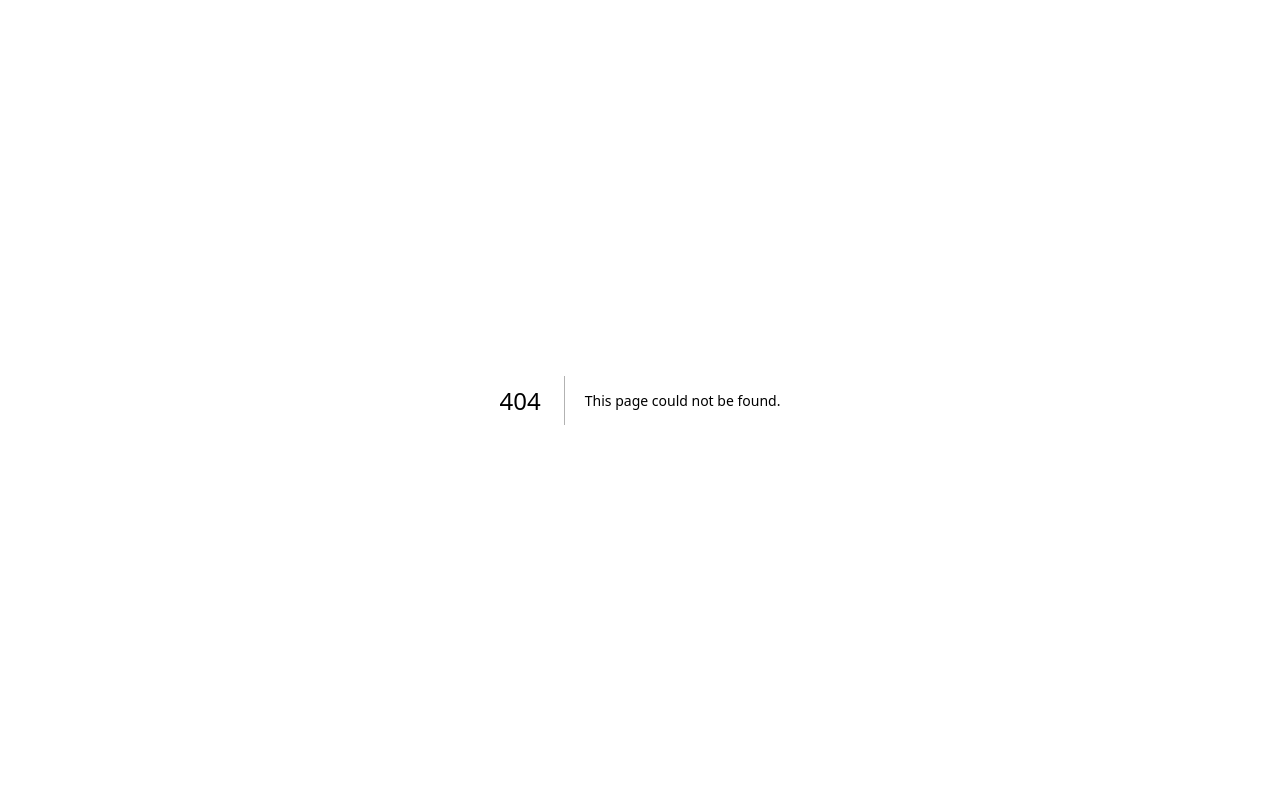
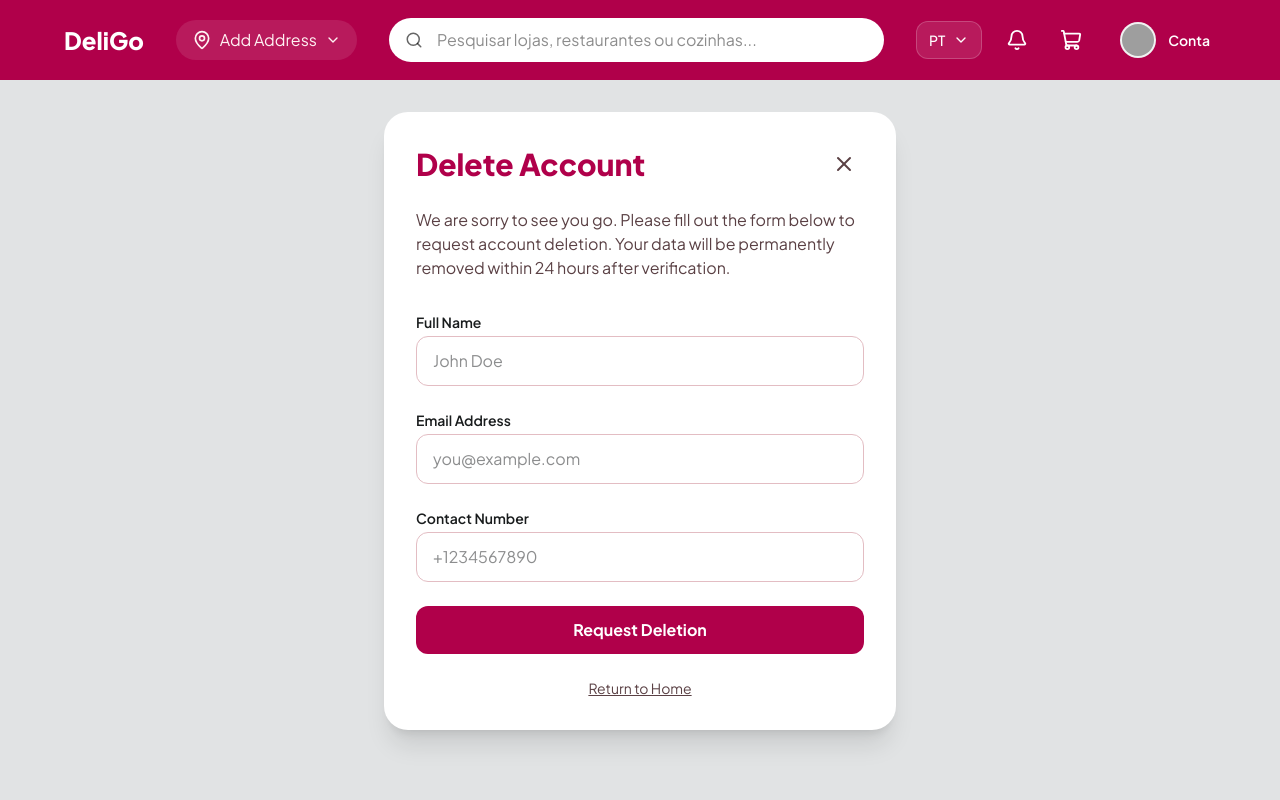
Before and after one commit to deligo-pt/deligo-food-e-commerce-web-application, a Next.js app: page /delete-account in a window 1280 px wide. Before the commit this address had no page. Shown: the top 800 px of the page. Built offline with nearby package versions, Linux system fonts and the light colour scheme; no server answers; grey boxes are pictures that could not be loaded.

Commit message:
feat: add dynamic year, delete account link in footer, and delete account page with form + confirmation modal

```diff
--- /dev/null
+++ b/src/app/(main)/delete-account/page.tsx
@@ -0,0 +1,196 @@
+"use client";
+
+import { useState } from "react";
+import Link from "next/link";
+import { useRouter } from "next/navigation";
+import { X } from "lucide-react";
+
+export default function DeleteAccountPage() {
+  const router = useRouter();
+  const [formData, setFormData] = useState({
+    name: "",
+    email: "",
+    contactNumber: "",
+  });
+  const [isModalOpen, setIsModalOpen] = useState(false);
+  const [isSubmitting, setIsSubmitting] = useState(false);
+
+  const handleChange = (e: React.ChangeEvent<HTMLInputElement>) => {
+    const { name, value } = e.target;
+    setFormData((prev) => ({ ...prev, [name]: value }));
+  };
+
+  const resetForm = () => {
+    setFormData({
+      name: "",
+      email: "",
+      contactNumber: "",
+    });
+  };
+
+  const handleSubmit = async (e: React.FormEvent) => {
+    e.preventDefault();
+    if (!formData.name || !formData.email || !formData.contactNumber) {
+      alert("Please fill in all fields.");
+      return;
+    }
+
+    setIsSubmitting(true);
+    // Simulate API call
+    await new Promise((resolve) => setTimeout(resolve, 1000));
+    setIsSubmitting(false);
+    resetForm();
+    setIsModalOpen(true);
+  };
+
+  return (
+    <div className="min-h-screen bg-[#e1e3e4] px-4 py-4 md:py-8">
+      <div className="mx-auto max-w-lg rounded-3xl bg-white p-6 shadow-xl md:p-8">
+        {/* Header */}
+        <div className="mb-6 flex items-center justify-between">
+          <h1 className="text-2xl font-black text-[#b0004a] md:text-3xl">
+            Delete Account
+          </h1>
+          <Link
+            href="/"
+            className="rounded-full p-2 text-[#5a4044] transition-colors hover:bg-[#e3bdc3]/30 hover:text-[#b0004a]"
+          >
+            <X size={24} />
+          </Link>
+        </div>
+
+        <p className="mb-8 text-[16px] text-[#5a4044]">
+          We are sorry to see you go. Please fill out the form below to request
+          account deletion. Your data will be permanently removed within 24
+          hours after verification.
+        </p>
+
+        <form onSubmit={handleSubmit} className="space-y-6">
+          <div>
+            <label
+              htmlFor="name"
+              className="mb-1 block text-sm font-semibold text-[#191c1d]"
+            >
+              Full Name
+            </label>
+            <input
+              type="text"
+              id="name"
+              name="name"
+              value={formData.name}
+              onChange={handleChange}
+              required
+              className="w-full rounded-xl border border-[#e3bdc3] bg-white px-4 py-3 text-[#191c1d] outline-none transition focus:border-[#b0004a] focus:ring-1 focus:ring-[#b0004a]"
+              placeholder="John Doe"
+            />
+          </div>
+
+          <div>
+            <label
+              htmlFor="email"
+              className="mb-1 block text-sm font-semibold text-[#191c1d]"
+            >
+              Email Address
+            </label>
+            <input
+              type="email"
+              id="email"
+              name="email"
+              value={formData.email}
+              onChange={handleChange}
+              required
+              className="w-full rounded-xl border border-[#e3bdc3] bg-white px-4 py-3 text-[#191c1d] outline-none transition focus:border-[#b0004a] focus:ring-1 focus:ring-[#b0004a]"
+              placeholder="you@example.com"
+            />
+          </div>
+
+          <div>
+            <label
+              htmlFor="contactNumber"
+              className="mb-1 block text-sm font-semibold text-[#191c1d]"
+            >
+              Contact Number
+            </label>
+            <input
+              type="tel"
+              id="contactNumber"
+              name="contactNumber"
+              value={formData.contactNumber}
+              onChange={handleChange}
+              required
+              className="w-full rounded-xl border border-[#e3bdc3] bg-white px-4 py-3 text-[#191c1d] outline-none transition focus:border-[#b0004a] focus:ring-1 focus:ring-[#b0004a]"
+              placeholder="+1234567890"
+            />
+          </div>
+
+          <button
+            type="submit"
+            disabled={isSubmitting}
+            className="w-full rounded-xl bg-[#b0004a] py-3 font-bold text-white transition-all hover:bg-[#8a0038] disabled:opacity-60"
+          >
+            {isSubmitting ? "Submitting..." : "Request Deletion"}
+          </button>
+        </form>
+
+        <div className="mt-6 text-center text-sm text-[#5a4044]">
+          <Link href="/" className="underline hover:text-[#b0004a]">
+            Return to Home
+          </Link>
+        </div>
+      </div>
+
+      {/* Modal */}
+      {isModalOpen && (
+        <div className="fixed inset-0 z-50 flex items-center justify-center bg-black/50 px-4">
+          <div className="relative mx-auto w-full max-w-md rounded-2xl bg-white p-6 text-center shadow-2xl md:p-8">
+            <button
+              onClick={() => setIsModalOpen(false)}
+              className="absolute right-4 top-4 text-[#5a4044] hover:text-[#b0004a]"
+            >
+              <X size={20} />
+            </button>
+            <div className="mb-4 flex justify-center">
+              <div className="flex h-12 w-12 items-center justify-center rounded-full bg-green-100 text-green-600">
+                <svg
+                  className="h-6 w-6"
+                  fill="none"
+                  stroke="currentColor"
+                  viewBox="0 0 24 24"
+                >
+                  <path
+                    strokeLinecap="round"
+                    strokeLinejoin="round"
+                    strokeWidth="2"
+                    d="M5 13l4 4L19 7"
+                  />
+                </svg>
+              </div>
+            </div>
+            <h3 className="mb-2 text-xl font-bold text-[#191c1d]">
+              Request Submitted
+            </h3>
+            <p className="mb-6 text-[16px] text-[#5a4044]">
+              Your account deletion request has been received. Our team will
+              verify your information, and your account will be permanently
+              deleted within <strong>24 hours</strong>.
+            </p>
+            <div className="flex flex-col gap-3 sm:flex-row sm:justify-center">
+              <button
+                onClick={() => setIsModalOpen(false)}
+                className="rounded-xl border border-[#b0004a] px-6 py-2 font-semibold text-[#b0004a] transition-colors hover:bg-[#b0004a] hover:text-white"
+              >
+                Close
+              </button>
+              <button
+                onClick={() => router.push("/")}
+                className="rounded-xl bg-[#b0004a] px-6 py-2 font-semibold text-white transition-colors hover:bg-[#8a0038]"
+              >
+                Go Back Home
+              </button>
+            </div>
+          </div>
+        </div>
+      )}
+    </div>
+  );
+}
--- a/src/components/shared/Footer.tsx
+++ b/src/components/shared/Footer.tsx
@@ -1,4 +1,5 @@
 import { Globe, AtSign, Phone, Smartphone, Play } from "lucide-react";
+import Link from "next/link";
 
 const companyLinks = [
   "About Us",
@@ -21,6 +22,8 @@ const policyLinks = [
 ];
 
 export default function Footer() {
+  const currentYear = new Date().getFullYear();
+
   return (
     <footer className="w-full border-t border-[#e3bdc3]/20 bg-[#e1e3e4] px-4 py-20 md:px-8 lg:px-16">
       <div className="mb-20 grid w-full grid-cols-1 gap-16 md:grid-cols-12">
@@ -67,6 +70,12 @@ export default function Footer() {
                 {label}
               </a>
             ))}
+            <Link
+              href="/delete-account"
+              className="text-[16px] leading-6 text-[#5a4044] transition-colors hover:text-[#b0004a]"
+            >
+              Delete Account
+            </Link>
           </nav>
         </div>
 
@@ -137,7 +146,7 @@ export default function Footer() {
       {/* Bottom */}
       <div className="flex w-full flex-col items-center justify-between gap-6 text-[14px] leading-5 text-[#5a4044] md:flex-row">
         <div>
-          © 2024 DeliGo Technologies Inc. All rights reserved.
+          © {currentYear} DeliGo Technologies Inc. All rights reserved.
         </div>
 
         <div className="flex flex-wrap justify-center gap-8">
```
